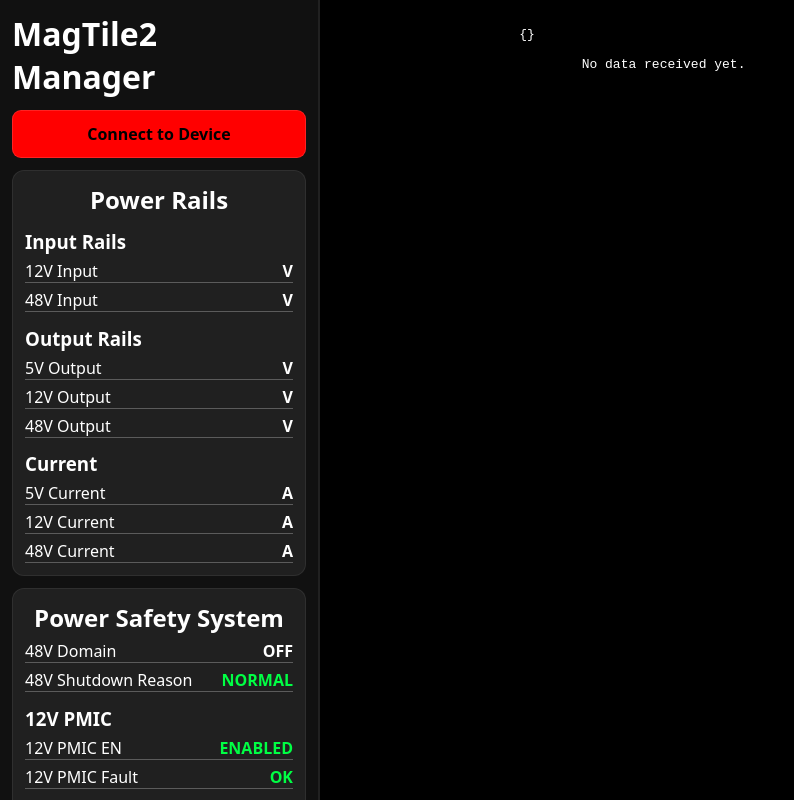
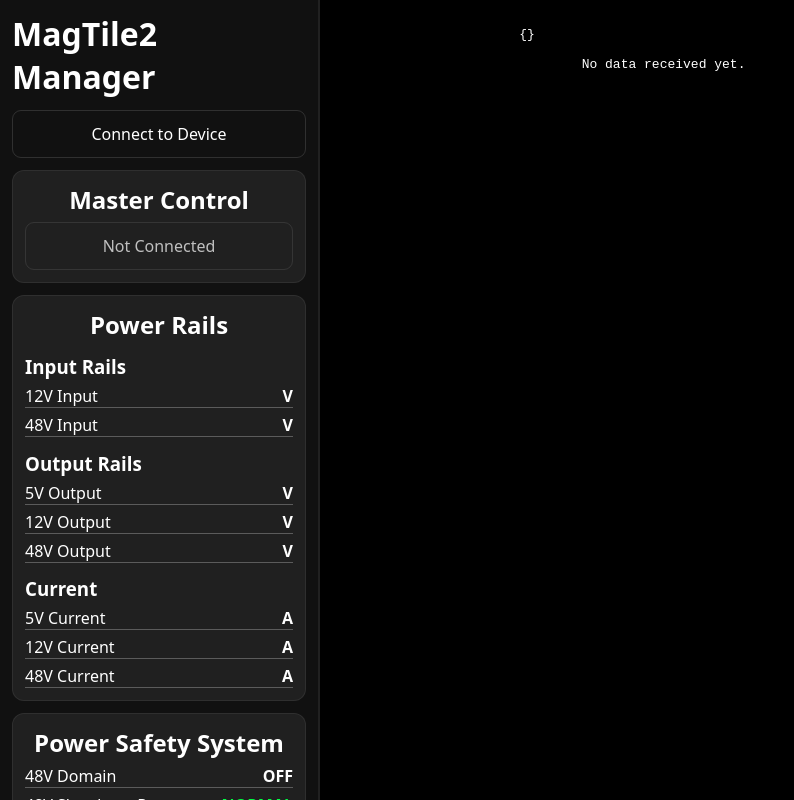
Before and after one commit to cyfinfaza/magtile2-manager, a SvelteKit app: page / in a window 1280 px wide. Shown: the whole page, without its empty margins (0-794 px from the left). Built offline with nearby package versions, Linux system fonts and the light colour scheme.

Commit message:
master control button at top with status, button style changes

```diff
--- a/src/lib/cobs.js
+++ b/src/lib/cobs.js
@@ -18,3 +18,21 @@ export function cobsDecode(input) {
 	}
 	return new Uint8Array(output);
 }
+
+export function cobsEncode(input) {
+	const output = [];
+	let blockStart = 0;
+
+	for (let i = 0; i <= input.length; i++) {
+		if (i === input.length || input[i] === 0) {
+			const blockLength = i - blockStart + 1;
+			output.push(blockLength);
+			for (let j = blockStart; j < i; j++) {
+				output.push(input[j]);
+			}
+			blockStart = i + 1;
+		}
+	}
+
+	return new Uint8Array(output);
+}
--- a/src/routes/+page.svelte
+++ b/src/routes/+page.svelte
@@ -1,7 +1,8 @@
 <script>
 	import { decodeTileMessage, decodeMasterMessage } from "$lib/messageDecoder";
 	import { json } from "@sveltejs/kit";
-	import { cobsDecode } from "$lib/cobs";
+	import { cobsDecode, cobsEncode } from "$lib/cobs";
+	import { onMount } from "svelte";
 
 	let connected = $state(false);
 	let deviceName = $state("Not connected");
@@ -63,6 +64,7 @@
 	async function startReading() {
 		let buffer = [];
 		let passedFirstDelimiter = false;
+		await device.transferOut(3, new Uint8Array([0x00])); // send 0x00 to clear device buffer
 		const startTime = performance.now();
 		let totalBytes = 0;
 		try {
@@ -99,18 +101,105 @@
 		}
 	}
 
+	// --- Send a message over USB (COBS encoded) ---
+	async function sendMessage(bytes) {
+		if (!device || !connected) {
+			console.warn("Device not connected.");
+			return;
+		}
+
+		try {
+			const message = new Uint8Array(bytes);
+			const cobsEncoded = cobsEncode(message);
+			const toSend = new Uint8Array([...cobsEncoded, 0x00]);
+			await device.transferOut(3, toSend);
+			console.log("Message sent:", toSend);
+		} catch (e) {
+			console.error("Send failed:", e);
+		}
+	}
+
 	let masterData = $derived(data[0]);
+
+	function arm() {
+		sendMessage([0x00, 0x20, 0x01]);
+	}
+
+	function disarm() {
+		sendMessage([0x00, 0x20, 0x00]);
+	}
+
+	function clear_faults() {
+		sendMessage([0x00, 0x21, 0x01]);
+	}
+
+	function getMasterButtonState() {
+		if (!masterData) return { status: "Unavailable", class: "", function: null };
+
+		if (masterData.power_switch_status?.hv_relay_on) {
+			return { status: "Armed", action: "Click to Disarm", class: "blue", function: disarm };
+		} else if (
+			!masterData.power_switch_status?.hv_relay_on &&
+			masterData.power_switch_status?.precharge_ssr_on
+		) {
+			return { status: "Precharging", action: "Click to Disarm", class: "cyan", function: disarm };
+		} else if (masterData.power_switch_status?.hv_ready) {
+			return { status: "Ready", action: "Click to Arm", class: "green", function: arm };
+		} else if (masterData.power_switch_status?.hv_shutdown_from_fault) {
+			return {
+				status: "Disabled Due to Faults",
+				action: "Click to Clear Faults",
+				class: "red",
+				function: clear_faults
+			};
+		} else {
+			const faults = { ...(masterData.power_system_faults || {}) };
+
+			// Clear non-critical faults
+			delete faults.uv_5v;
+			delete faults.uv_12v;
+			delete faults.efuse_12v_fault;
+
+			const hasCriticalFault = Object.values(faults).some(Boolean);
+
+			if (hasCriticalFault) {
+				return {
+					status: "Not Ready: Critical Issue",
+					action: "Arming Unavailable",
+					class: "red",
+					function: null
+				};
+			} else if (masterData.power_system_faults?.uv_5v && masterData.power_system_faults?.uv_12v) {
+				return {
+					status: "Not Ready: 12V Power Disconnected",
+					action: "Arming Unavailable",
+					class: "yellow",
+					function: null
+				};
+			} else {
+				return {
+					status: "Not Ready: Critical Issue",
+					action: "Arming Unavailable",
+					class: "red",
+					function: null
+				};
+			}
+		}
+	}
+
+	// make derived state for button state
+	const buttonState = $derived.by(getMasterButtonState);
+
+	onMount(() => {
+		window.sendUSBMessage = sendMessage;
+		window.getMasterButtonState = getMasterButtonState;
+	});
 </script>
 
 <main>
 	<div class="masterPanel">
 		<h1 class="text-xl font-bold">MagTile2 Manager</h1>
-		<button
-			class:green={connected}
-			class:red={!connected}
-			on:click={connectToDevice}
-			disabled={connected}
-		>
+		<button onclick={connectToDevice} disabled={connected}>
 			{connected ? "Connected" : "Connect to Device"}
 		</button>
 
@@ -122,6 +211,22 @@
 		<p>
 			Speed: {(Math.round(speed) / 1000000) * 8} Mb/s
 		</p> -->
+		<div class="dataBox">
+			<h2 style="text-align: center">Master Control</h2>
+			<button
+				class:accent={connected}
+				class={buttonState.class}
+				onclick={buttonState.function}
+				disabled={!connected}
+			>
+				{#if connected}
+					{buttonState.status} <br />
+					{buttonState.action}
+				{:else}
+					Not Connected
+				{/if}
+			</button>
+		</div>
 		<div class="dataBox">
 			<h2 style="text-align: center">Power Rails</h2>
 			<h3>Input Rails</h3>
--- a/src/styles/root.scss
+++ b/src/styles/root.scss
@@ -8,6 +8,9 @@
 	--spacing: 12px;
 	--spacing2: calc(var(--spacing) * 2);
 	--spacing-half: calc(var(--spacing) * 0.5);
+	--accent: #fff;
+	--accent-text: #000;
+	--accent-fg: #fff2;
 }
 
 body {
@@ -28,15 +31,40 @@ body {
 	margin: 0;
 }
 
+.red {
+	--accent: #f00;
+	--accent-text: #000;
+	--accent-fg: #f002;
+}
+
 .green {
-	background: #0f4;
-	color: #000;
-	font-weight: bold;
+	--accent: #0f4;
+	--accent-text: #000;
+	--accent-fg: #0f42;
 }
-.red {
-	background: #f00;
-	color: #000;
-	font-weight: bold;
+
+.blue {
+	--accent: #59f;
+	--accent-text: #000;
+	--accent-fg: #44f2;
+}
+
+.cyan {
+	--accent: #0ff;
+	--accent-text: #000;
+	--accent-fg: #0ff2;
+}
+
+.yellow {
+	--accent: #ff0;
+	--accent-text: #000;
+	--accent-fg: #ff02;
+}
+
+.magenta {
+	--accent: #f0f;
+	--accent-text: #000;
+	--accent-fg: #f0f2;
 }
 
 .green-text {
@@ -57,21 +85,40 @@ textarea {
 	font-size: inherit;
 	line-height: inherit;
 	padding: var(--spacing) calc(var(--spacing) * 2);
-	background: transparent;
 	border: 1px solid var(--fg2);
 	border-radius: calc(var(--spacing) * 0.75);
+	background: transparent;
 	color: inherit;
 	cursor: pointer;
 	transition: 120ms;
+	&:disabled {
+		pointer-events: none;
+		filter: contrast(0.5);
+	}
 	&:hover {
-		background: var(--fg);
+		background: var(--fg2);
 		border-color: var(--fg8);
-		color: var(--text);
 	}
 	&:active {
-		transform: translateY(1px);
-		filter: contrast(0.7);
-		color: var(--text);
+		// transform: translateY(1px);
+		// filter: contrast(0.7);
+		// color: var(--text);
+		background: var(--fg4);
+	}
+	&.accent {
+		background: var(--accent);
+		color: var(--accent-text);
+		border-color: var(--accent);
+		font-weight: bold;
+		&:hover {
+			background: transparent;
+			color: var(--accent);
+			border-color: var(--accent);
+		}
+		&:active {
+			background: var(--accent-fg);
+			color: var(--accent);
+		}
 	}
 }
 
```
Also changed, not shown: 1 other file (tests, documents, lock files or other folders).
